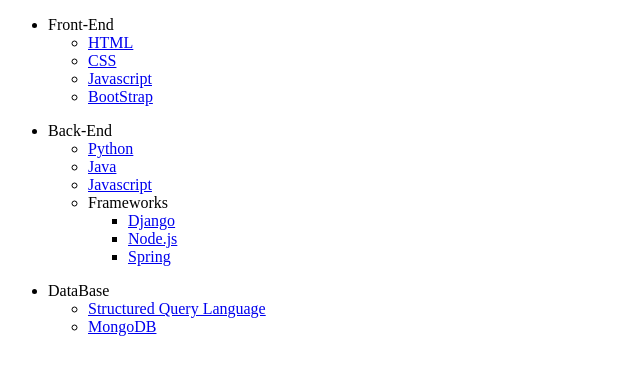
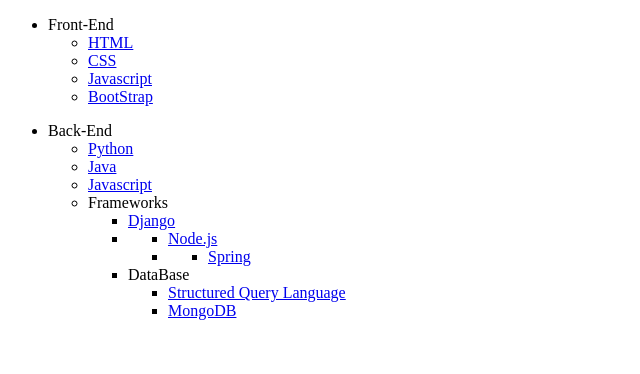
Before and after one commit to kushal2644/lists-project, a plain HTML site: page index.html in a window 1280 px wide. Shown: the whole page, without its empty margins (0-640 px from the left). Drawn offline with Linux system fonts and the light colour scheme.

Commit message:
Update index.html

```diff
--- a/index.html
+++ b/index.html
@@ -26,9 +26,11 @@
                 <li><a href="./java.html" target="_blank">Java</a></li>
                 <li><a href="./javascript1.html" target="_blank">Javascript</a></li>
                 <li>Frameworks
-                   <a href="./frameworks/Django.html" target="_blank"> <ul><li>Django</a></li></ul>
-                    <a href="./frameworks/Node.js.html" target="_blank"><ul><li>Node.js</a></li></ul>
-                    <a href="./Spring.html" target="_blank"><ul><li>Spring</a></li></ul>
+                    <ul>
+                   <li><a href="./frameworks/Django.html" target="_blank">Django</a></li>
+                    <li><a href="./frameworks/Node.js.html" target="_blank"><ul><li>Node.js</a></li>
+                    <li><a href="./Spring.html" target="_blank"><ul><li>Spring</a></li>
+                    </ul>
                 </li>
             </ul>
         </li>
```
